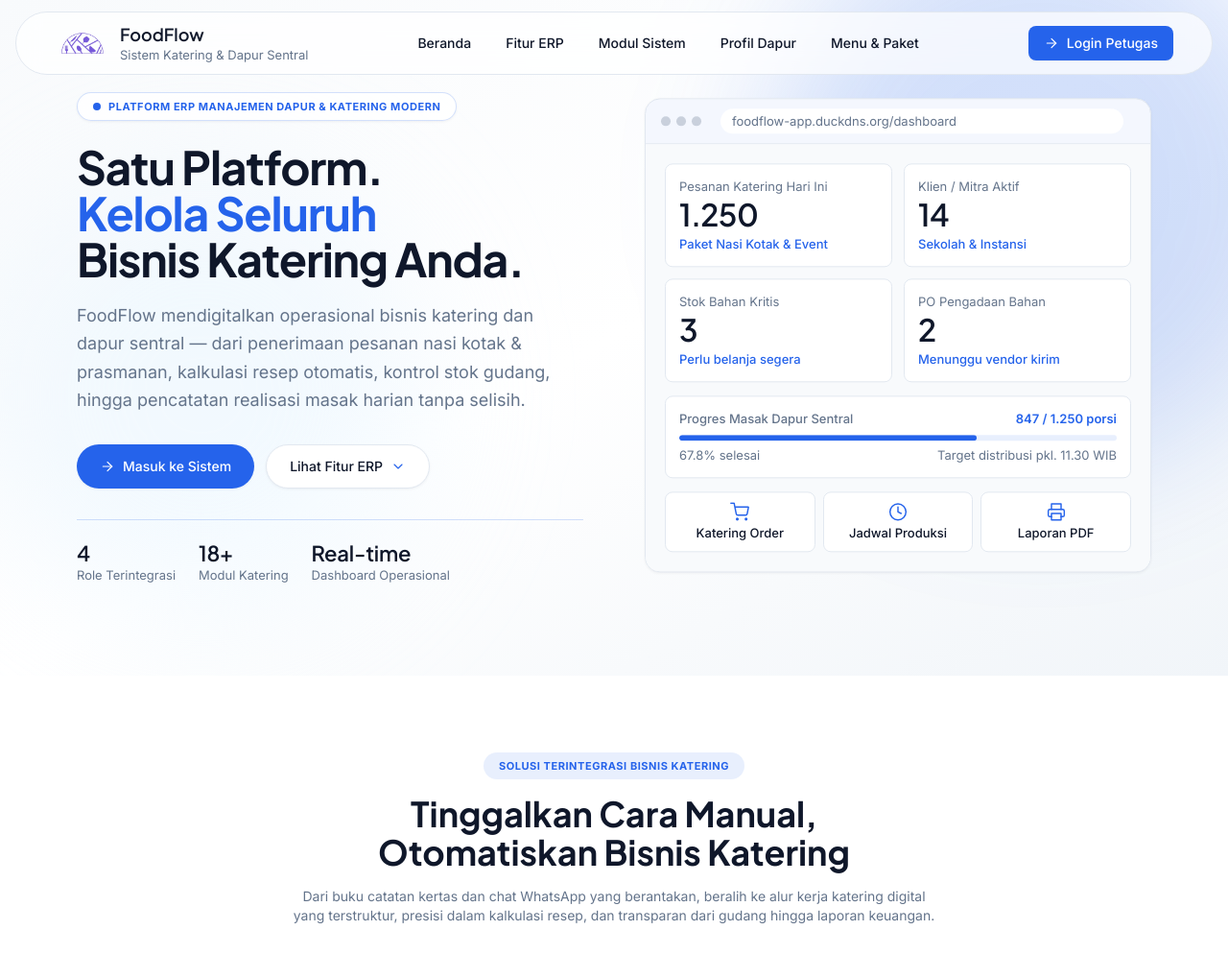
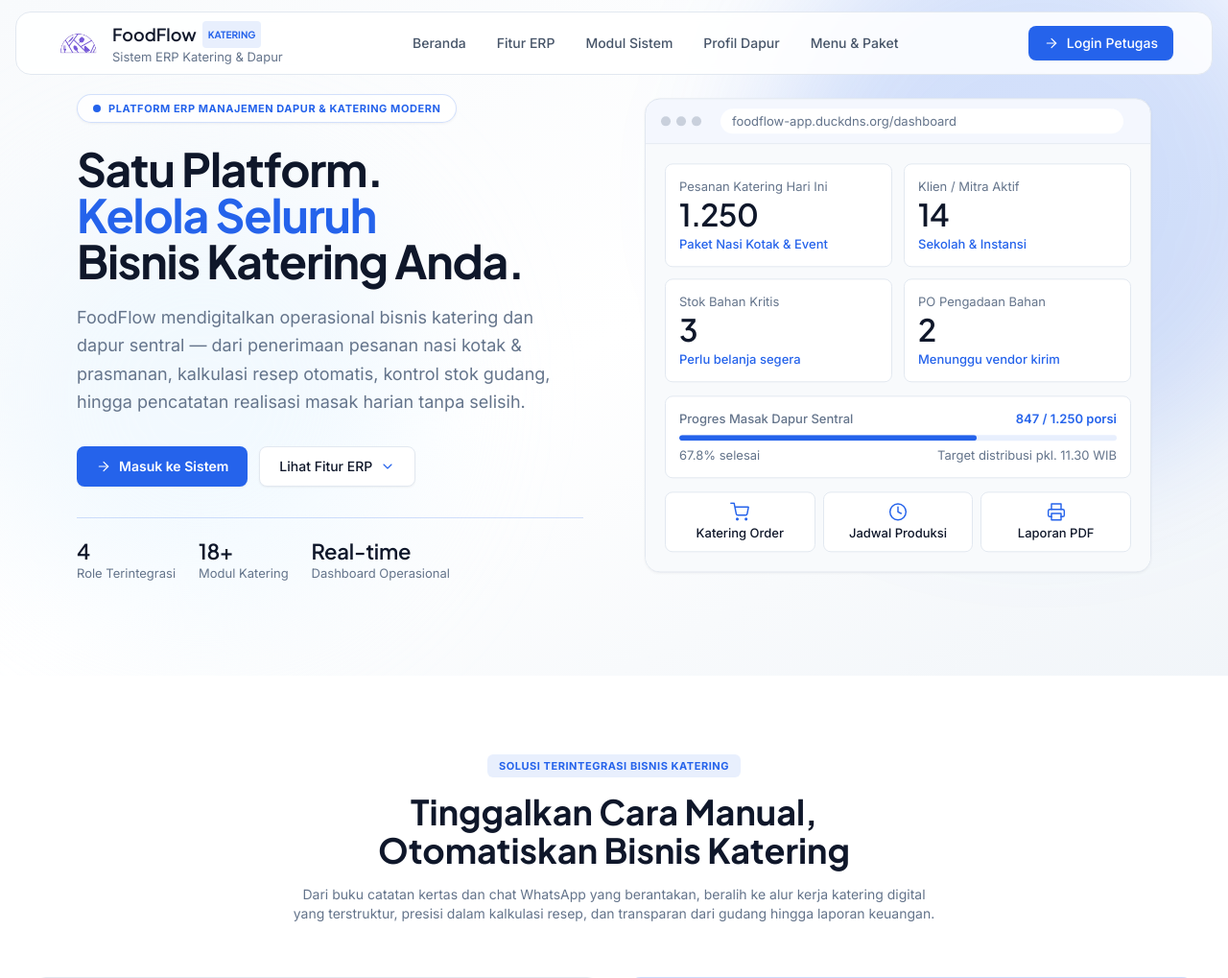
Before and after one commit to pembunuhGila/Foodflow, a Laravel app: page / in a window 1280 px wide. Shown: the top 1019 px of the page at 96% size. Run offline with Laravel 12, Linux system fonts and the light colour scheme; style sheets or scripts are compiled from the project's sources; parts of the project's set-up code (start-up, migrations or seed data) failed here and were passed over.

Commit message:
refactor(ui): selaraskan landing page ke tema biru

```diff
--- a/resources/views/welcome.blade.php
+++ b/resources/views/welcome.blade.php
@@ -192,28 +192,31 @@
 
     $heroStats = [['4', 'Role Terintegrasi'], ['18+', 'Modul Katering'], ['Real-time', 'Dashboard Operasional']];
 
-    $btnPrimary = 'inline-flex items-center justify-center gap-2 rounded-full bg-primary px-6 py-3 text-body font-medium text-white shadow-card transition hover:bg-primary-dark active:scale-[0.98]';
-    $btnLight = 'inline-flex items-center justify-center gap-2 rounded-full bg-white px-6 py-3 text-body font-semibold text-secondary shadow-card transition hover:bg-primary/5 active:scale-[0.98]';
-    $sectionTag = 'mb-4 inline-flex items-center rounded-full bg-primary/10 px-4 py-1.5 text-label uppercase text-primary';
+    $btnPrimary = 'inline-flex items-center justify-center gap-2 rounded-lg bg-primary px-5 py-2.5 text-body font-semibold text-white shadow-sm transition hover:bg-primary-dark active:scale-[0.99]';
+    $btnLight = 'inline-flex items-center justify-center gap-2 rounded-lg bg-white px-5 py-2.5 text-body font-semibold text-primary shadow-sm border border-line transition hover:bg-slate-50 active:scale-[0.99]';
+    $sectionTag = 'mb-4 inline-flex items-center rounded-md bg-primary/10 px-3 py-1 text-label uppercase text-primary font-bold';
     @endphp
 
-    {{-- ===== NAVBAR (melayang) ===== --}}
-<nav class="fixed inset-x-4 top-3 z-50 mx-auto max-w-7xl rounded-full border border-line transition-all duration-300 print:hidden"
-    :class="scrolled ? 'bg-white/90 shadow-card backdrop-blur-md' : 'bg-white/70 backdrop-blur-md'">
+    {{-- ===== NAVBAR (melayang rapi) ===== --}}
+<nav class="fixed inset-x-4 top-3 z-50 mx-auto max-w-7xl rounded-2xl border border-line transition-all duration-300 print:hidden"
+    :class="scrolled ? 'bg-white/95 shadow-sm' : 'bg-white/85 backdrop-blur-sm'">
     <div class="w-full px-4 sm:px-6 lg:px-10">
         <div class="flex h-16 items-center justify-between">
 
             <a href="#beranda" class="flex items-center gap-3" @click="mobileMenuOpen = false">
-                <x-brand-logo class="h-10 w-14" />
+                <x-brand-logo class="h-9 w-12" />
                 <div class="leading-tight">
-                    <div class="font-display text-h3 text-ink">FoodFlow</div>
-                    <div class="text-small text-muted">Sistem Katering &amp; Dapur Sentral</div>
+                    <div class="font-display text-h3 text-ink flex items-center gap-1.5">
+                        FoodFlow
+                        <span class="rounded bg-primary/10 px-1.5 py-0.5 text-[10px] font-bold text-primary tracking-normal uppercase">Katering</span>
+                    </div>
+                    <div class="text-small text-muted">Sistem ERP Katering &amp; Dapur</div>
                 </div>
             </a>
 
             <div class="hidden items-center gap-1 lg:flex">
                 @foreach ($nav as [$href, $label])
-                <a href="{{ $href }}" class="rounded-full px-4 py-2 text-body font-medium text-ink transition hover:bg-primary/10 hover:text-primary">{{ $label }}</a>
+                <a href="{{ $href }}" class="rounded-lg px-3.5 py-2 text-body font-medium text-slate-600 transition hover:bg-slate-100 hover:text-ink">{{ $label }}</a>
                 @endforeach
             </div>
 
@@ -227,19 +230,19 @@
                 @endauth
             </div>
 
-            <button type="button" class="rounded-full p-2 text-ink transition hover:bg-primary/10 lg:hidden" @click="mobileMenuOpen = !mobileMenuOpen" aria-label="Menu">
+            <button type="button" class="rounded-lg p-2 text-ink transition hover:bg-slate-100 lg:hidden" @click="mobileMenuOpen = !mobileMenuOpen" aria-label="Menu">
                 <x-icon name="menu" class="h-6 w-6" x-show="!mobileMenuOpen" />
                 <x-icon name="close" class="h-6 w-6" x-show="mobileMenuOpen" x-cloak />
             </button>
         </div>
     </div>
 
-    {{-- Menu mobile (turun di bawah pil navbar) --}}
+    {{-- Menu mobile --}}
     <div x-show="mobileMenuOpen" x-cloak x-transition.opacity
-        class="absolute inset-x-0 top-full mt-2 rounded-3xl border border-line bg-white px-4 py-3 shadow-card lg:hidden">
+        class="absolute inset-x-0 top-full mt-2 rounded-2xl border border-line bg-white px-4 py-3 shadow-dropdown lg:hidden">
         <div class="flex flex-col gap-1">
             @foreach ($nav as [$href, $label])
-            <a href="{{ $href }}" @click="mobileMenuOpen = false" class="rounded-full px-4 py-2.5 text-body font-medium text-ink transition hover:bg-primary/10">{{ $label }}</a>
+            <a href="{{ $href }}" @click="mobileMenuOpen = false" class="rounded-lg px-3.5 py-2 text-body font-medium text-slate-600 transition hover:bg-slate-100 hover:text-ink">{{ $label }}</a>
             @endforeach
             @auth
             <a href="{{ route('dashboard') }}" class="{{ $btnPrimary }} mt-2">Buka Dashboard</a>
@@ -286,7 +289,7 @@
                         <a href="{{ route('login') }}" class="{{ $btnPrimary }}"><x-icon name="arrow" class="h-4 w-4" /> Masuk ke Sistem</a>
                         @endif
                         @endauth
-                        <a href="#erp" class="inline-flex items-center justify-center gap-2 rounded-full border border-line bg-white px-6 py-3 text-body font-medium text-ink shadow-card transition hover:bg-primary/5">
+                        <a href="#erp" class="inline-flex items-center justify-center gap-2 rounded-lg border border-line bg-white px-5 py-2.5 text-body font-medium text-ink shadow-sm transition hover:bg-slate-50">
                             Lihat Fitur ERP
                             <x-icon name="chevron" class="h-4 w-4 text-primary" />
                         </a>
```
